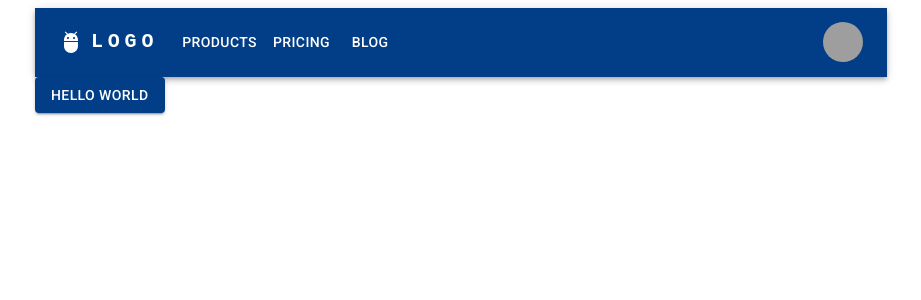
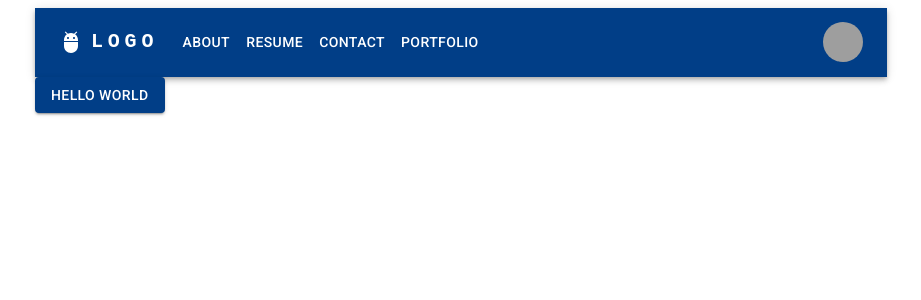
Before and after one commit to JesseBradbury/Portfolio-React, a React (Vite) app: page / in a window 1280 px wide. Shown: the top 300 px of the page, without its empty margins (179-1100 px from the left). Built offline with nearby package versions, Linux system fonts and the light colour scheme; grey boxes are pictures that could not be loaded.

Commit message:
Navbar working with router

```diff
--- a/src/components/Navigation.jsx
+++ b/src/components/Navigation.jsx
@@ -15,7 +15,7 @@ import MenuItem from '@mui/material/MenuItem';
 import AdbIcon from '@mui/icons-material/Adb';
 import { Link } from 'react-router-dom'
 
-const pages = ['Products', 'Pricing', 'Blog'];
+const pages = ['About', 'Resume', 'Contact', 'Portfolio'];
 const settings = ['Profile', 'Account', 'Dashboard', 'Logout'];
 
 function Navigation() {
@@ -93,7 +93,7 @@ function Navigation() {
                                 <MenuItem key={page} onClick={handleCloseNavMenu}>
                                     <Typography textAlign="center">
                                         <Link to={`/${page}`}>
-                                        {page}
+                                            {page}
                                         </Link>
                                     </Typography>
                                 </MenuItem>
@@ -126,7 +126,9 @@ function Navigation() {
                                 onClick={handleCloseNavMenu}
                                 sx={{ my: 2, color: 'white', display: 'block' }}
                             >
-                                {page}
+                                <Link style={{textDecoration: "none", color:"white"}} to={`/${page}`}>
+                                            {page}
+                                        </Link>
                             </Button>
                         ))}
                     </Box>
--- a/src/main.jsx
+++ b/src/main.jsx
@@ -36,7 +36,7 @@ const router = createBrowserRouter([
     errorElement: <ErrorPage />,
     children: [
       {
-        path: "/AboutMe",
+        path: "/About",
         element: <AboutMe />,
       },
       {
```
